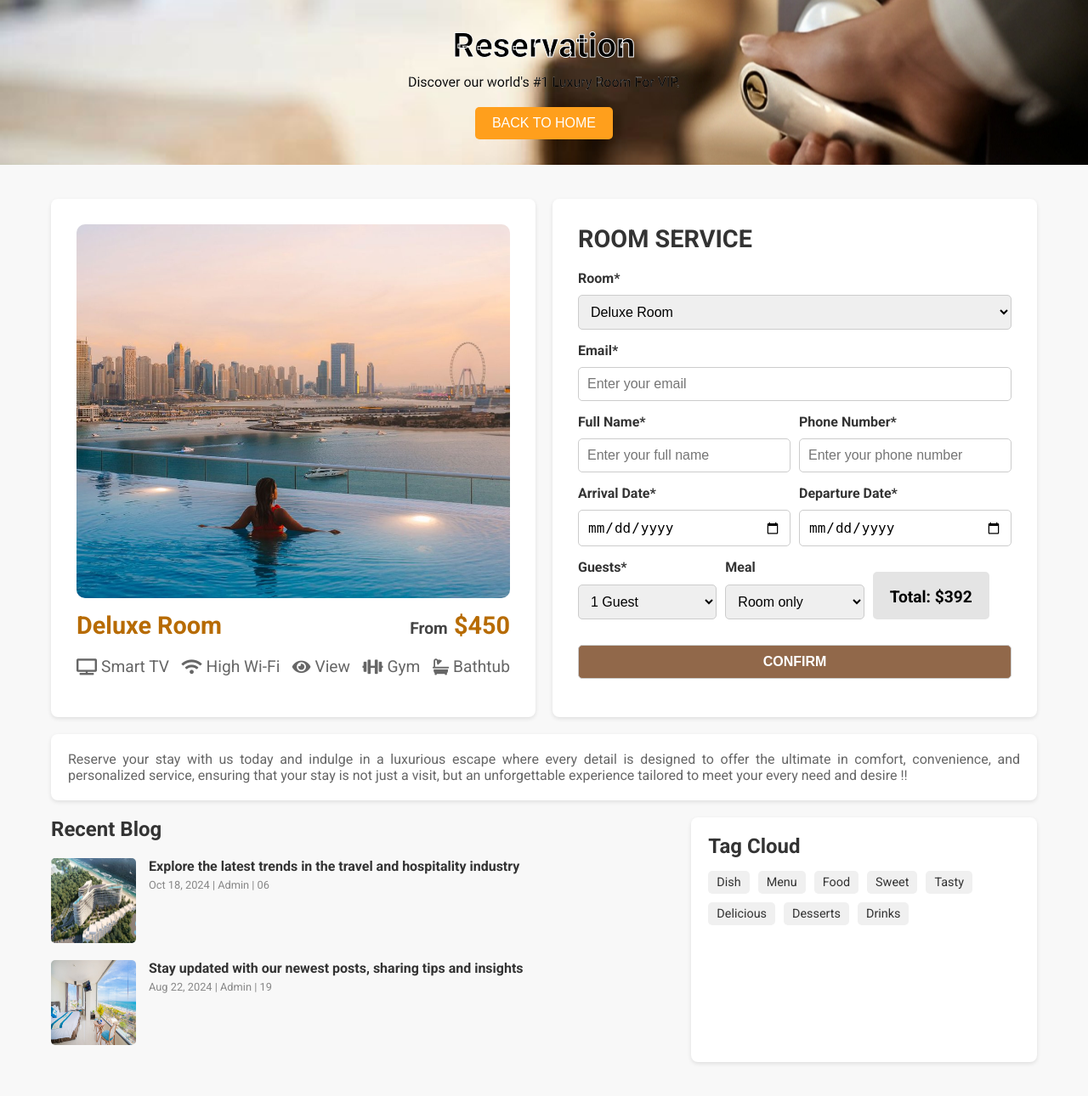
After one commit to tiendattrinh/PHP_TienDatHotel, a PHP site: page /booking/booking.php in a window 1280 px wide. The commit adds this page. Shown: the whole page at 85% size. Run offline with PHP 8.4, Linux system fonts and the light colour scheme.

Commit message:
booking design

```diff
--- /dev/null
+++ b/booking/booking.php
@@ -0,0 +1,149 @@
+<!DOCTYPE html>
+<html lang="en">
+
+<head>
+    <meta charset="UTF-8">
+    <meta name="viewport" content="width=device-width, initial-scale=1.0">
+    <title>Reservation</title>
+    <link href="https://fonts.googleapis.com/css2?family=Roboto:wght@400;700&display=swap" rel="stylesheet">
+    <!-- Font Awesome CDN -->
+    <link href="https://cdnjs.cloudflare.com/ajax/libs/font-awesome/5.15.4/css/all.min.css" rel="stylesheet">
+    <link rel="stylesheet" href="../css/booking.css">
+</head>
+
+<body>
+    <header>
+        <h1>Reservation</h1>
+        <p>Discover our world's #1 Luxury Room For VIP.</p>
+        <button class="home-button" onclick="window.location.href='../../tdhotel'">BACK TO HOME</button>
+    </header>
+
+    <div class="container">
+        <div class="main-content">
+            <div class="room-details">
+                <img src="../images/room1.jpg" alt="IMG">
+                <h2>
+                    Deluxe Room
+                    <span>
+                        <p>From</p> $450
+                    </span>
+                </h2>
+                <div class="features">
+                    <span><i class="fas fa-solid fa-tv"></i> Smart TV</span>
+                    <span><i class="fas fa-solid fa-wifi"></i> High Wi-Fi</span>
+                    <span><i class="fas fa-regular fa-eye"></i> View</span>
+                    <span><i class="fas fa-solid fa-dumbbell"></i> Gym</span>
+                    <span><i class="fas fa-solid fa-bath"></i> Bathtub</span>
+                </div>
+            </div>
+
+            <div class="form-section">
+                <h2>ROOM SERVICE</h2>
+                <form>
+                    <div class="form-group">
+                        <label for="room">Room*</label>
+                        <select id="room">
+                            <option>Deluxe Room</option>
+                            <option>Standard Room</option>
+                            <option>Suite</option>
+                            <option>Family Room</option>
+                        </select>
+                    </div>
+                    <div class="form-group">
+                        <label for="email">Email*</label>
+                        <input type="email" id="email" placeholder="Enter your email" required>
+                    </div>
+                    <div class="form-row">
+                        <div class="form-group">
+                            <label for="name">Full Name*</label>
+                            <input type="text" id="name" placeholder="Enter your full name" required>
+                        </div>
+                        <div class="form-group">
+                            <label for="phone">Phone Number*</label>
+                            <input type="tel" id="phone" placeholder="Enter your phone number" required>
+                        </div>
+                    </div>
+                    <div class="form-row">
+                        <div class="form-group">
+                            <label for="arrival">Arrival Date*</label>
+                            <input type="date" id="arrival" required>
+                        </div>
+                        <div class="form-group">
+                            <label for="departure">Departure Date*</label>
+                            <input type="date" id="departure" required>
+                        </div>
+                    </div>
+                    <div class="form-row">
+                        <div class="form-group">
+                            <label for="guests">Guests*</label>
+                            <select id="guests">
+                                <option>1 Guest</option>
+                                <option>2 Guests</option>
+                                <option>3 Guests</option>
+                                <option>4 Guests</option>
+                            </select>
+                        </div>
+                        <div class="form-group">
+                            <label for="meal">Meal</label>
+                            <select id="meal">
+                                <option>Room only</option>
+                                <option>Snacks</option>
+                                <option>Breakfast</option>
+                                <option>Lunch</option>
+                                <option>Dinner</option>
+                            </select>
+                        </div>
+                        <div class="form-group">
+                            <div class="form-total">Total: $392</div>
+                        </div>
+                    </div>
+                    <div class="form-group">
+                        <button type="submit">CONFIRM</button>
+                    </div>
+                </form>
+            </div>
+        </div>
+
+        <div class="description">
+            Reserve your stay with us today and indulge in a luxurious escape where every detail is designed to offer
+            the ultimate in comfort, convenience, and personalized service, ensuring that your stay is not just a visit,
+            but an unforgettable experience tailored to meet your every need and desire !!
+        </div>
+
+        <div class="blog-section">
+            <div class="recent-blogs">
+                <h3>Recent Blog</h3>
+                <div class="blog-item">
+                    <img src="../images/banner.jpg" alt="Blog">
+                    <div class="blog-details">
+                        <h4>Explore the latest trends in the travel and hospitality industry</h4>
+                        <div class="meta">Oct 18, 2024 | Admin | 06</div>
+                    </div>
+                </div>
+                <div class="blog-item">
+                    <img src="../images/n11.jpg" alt="Blog">
+                    <div class="blog-details">
+                        <h4>Stay updated with our newest posts, sharing tips and insights</h4>
+                        <div class="meta">Aug 22, 2024 | Admin | 19</div>
+                    </div>
+                </div>
+            </div>
+
+            <div class="tag-cloud">
+                <h3>Tag Cloud</h3>
+                <div class="tags">
+                    <span>Dish</span>
+                    <span>Menu</span>
+                    <span>Food</span>
+                    <span>Sweet</span>
+                    <span>Tasty</span>
+                    <span>Delicious</span>
+                    <span>Desserts</span>
+                    <span>Drinks</span>
+                </div>
+            </div>
+        </div>
+    </div>
+</body>
+
+</html>
--- /dev/null
+++ b/css/booking.css
@@ -0,0 +1,286 @@
+* {
+    margin: 0;
+    padding: 0;
+    box-sizing: border-box;
+}
+
+body {
+    font-family: 'Roboto', sans-serif;
+    background-color: #f8f8f8;
+    color: #333;
+}
+
+header {
+    background-image: url("../images/bg-booking.png");
+    background-repeat: no-repeat;
+    background-position: center;
+    color: black;
+    text-align: center;
+    padding: 30px 20px;
+}
+
+header h1 {
+    font-size: 2.5rem;
+    -webkit-text-stroke: 1px rgb(255, 255, 255);
+    /* Viền chữ màu đen */
+}
+
+header p {
+    font-size: 1rem;
+    margin-top: 10px;
+    margin-bottom: 20px;
+    -webkit-text-stroke: 0.1px rgb(255, 255, 255);
+}
+
+.home-button {
+    background-color: #FF9F1C;
+    color: #fff;
+    border: none;
+    padding: 10px 20px;
+    font-size: 16px;
+    border-radius: 5px;
+    cursor: pointer;
+    transition: background-color 0.3s ease;
+}
+
+.home-button:hover {
+    background-color: #1E1E2C;
+}
+
+.container {
+    max-width: 1200px;
+    margin: 20px auto;
+    padding: 20px;
+}
+
+.main-content {
+    display: flex;
+    flex-wrap: wrap;
+    gap: 20px;
+}
+
+.room-details {
+    flex: 1;
+    background: white;
+    padding: 30px;
+    border-radius: 8px;
+    box-shadow: 0 2px 5px rgba(0, 0, 0, 0.1);
+}
+
+.room-details img {
+    display: block;
+    /* Đảm bảo hình ảnh là phần tử block-level */
+    height: 440px;
+    width: 100%;
+    margin: 0 auto;
+    /* Canh giữa hình ảnh theo chiều ngang */
+    border-radius: 10px;
+    object-fit: cover;
+}
+
+.room-details h2 {
+    font-size: 1.8rem;
+    margin: 15px 0;
+    display: flex;
+    justify-content: space-between;
+    color: #b76b01;
+}
+
+.room-details p {
+    display: inline;
+    font-size: 1.2rem;
+    color: #444;
+}
+
+.features {
+    display: flex;
+    justify-content: space-between;
+    flex-wrap: wrap;
+    margin-top: 20px;
+    font-size: larger;
+    color: #666;
+}
+
+.features span {
+    display: flex;
+    align-items: center;
+    gap: 5px;
+}
+
+.form-section {
+    flex: 1;
+    background: white;
+    padding: 30px;
+    border-radius: 8px;
+    box-shadow: 0 2px 5px rgba(0, 0, 0, 0.1);
+}
+
+.form-section h2 {
+    font-size: 1.8rem;
+    margin-bottom: 20px;
+}
+
+form .form-group {
+    margin-bottom: 15px;
+    display: flex;
+    flex-wrap: wrap;
+    gap: 10px;
+}
+
+form .form-group label {
+    flex-basis: 100%;
+    font-weight: bold;
+}
+
+form .form-group input,
+form .form-group select,
+form .form-group button {
+    flex: 1;
+    padding: 10px;
+    font-size: 1rem;
+    border: 1px solid #ccc;
+    border-radius: 5px;
+}
+
+.form-group .form-total {
+    background-color: #e4e4e4;
+    margin-top: 15px;
+    color: #000000;
+    font-weight: bold;
+    border-radius: 5px;
+    align-items: center;
+    font-size: larger;
+    padding: 18px 20px 15px 20px;
+}
+
+form .form-group button {
+    background-color: #91684a;
+    margin-top: 15px;
+    color: #fff;
+    font-weight: bold;
+    cursor: pointer;
+}
+
+form .form-group button:hover {
+    background-color: #704c36;
+}
+
+.form-row {
+    display: flex;
+    gap: 10px;
+}
+
+.form-row .form-group {
+    flex: 1;
+}
+
+.description {
+    margin-top: 20px;
+    background: white;
+    padding: 20px;
+    border-radius: 8px;
+    box-shadow: 0 2px 5px rgba(0, 0, 0, 0.1);
+    font-size: 1rem;
+    text-align: justify;
+    color: #666;
+}
+
+.blog-section {
+    margin-top: 20px;
+    display: flex;
+    justify-content: space-between;
+    gap: 20px;
+}
+
+.recent-blogs {
+    flex: 2;
+}
+
+.recent-blogs h3 {
+    font-size: 1.5rem;
+    margin-bottom: 20px;
+}
+
+.blog-item {
+    display: flex;
+    align-items: flex-start;
+    margin-bottom: 20px;
+    gap: 15px;
+}
+
+.blog-item img {
+    width: 100px;
+    height: 100px;
+    border-radius: 5px;
+}
+
+.blog-item .blog-details {
+    flex: 1;
+}
+
+.blog-item .blog-details h4 {
+    font-size: 1rem;
+    margin-bottom: 5px;
+    color: #333;
+}
+
+.blog-item .blog-details .meta {
+    font-size: 0.8rem;
+    color: #888;
+}
+
+.tag-cloud {
+    flex: 1;
+    background: white;
+    padding: 20px;
+    border-radius: 8px;
+    box-shadow: 0 2px 5px rgba(0, 0, 0, 0.1);
+}
+
+.tag-cloud h3 {
+    font-size: 1.5rem;
+    margin-bottom: 15px;
+}
+
+.tags {
+    display: flex;
+    flex-wrap: wrap;
+    gap: 10px;
+}
+
+.tags span {
+    background: #f0f0f0;
+    padding: 5px 10px;
+    border-radius: 5px;
+    font-size: 0.9rem;
+    cursor: pointer;
+}
+
+@media (max-width: 768px) {
+    .main-content {
+        flex-direction: column;
+    }
+
+    .features span {
+        gap: 10px;
+        padding-top: 5px;
+    }
+
+    .form-row {
+        flex-direction: column;
+    }
+
+    .blog-section {
+        flex-direction: column;
+    }
+
+    .description {
+        text-align: justify;
+    }
+
+    .form-group .form-total {
+
+        margin: auto;
+    }
+
+}
--- a/js/contact.js
+++ b/js/contact.js
@@ -1,3 +1,4 @@
+//form này chỉ dùng để xử lý thông báo khi người dùng ấn send message
 function showConfirmation(event) {
     event.preventDefault(); // Ngừng hành động gửi form mặc định
 
```
Also changed, not shown: index.php (+18 -20 lines), images/bg-booking.png (added).
